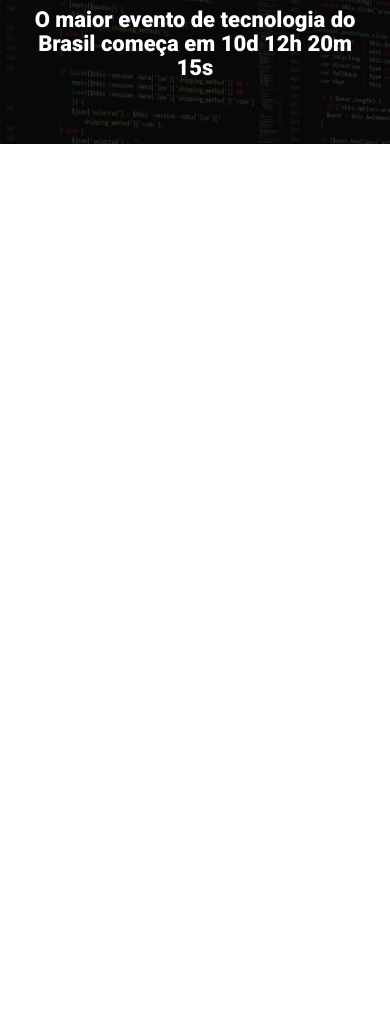
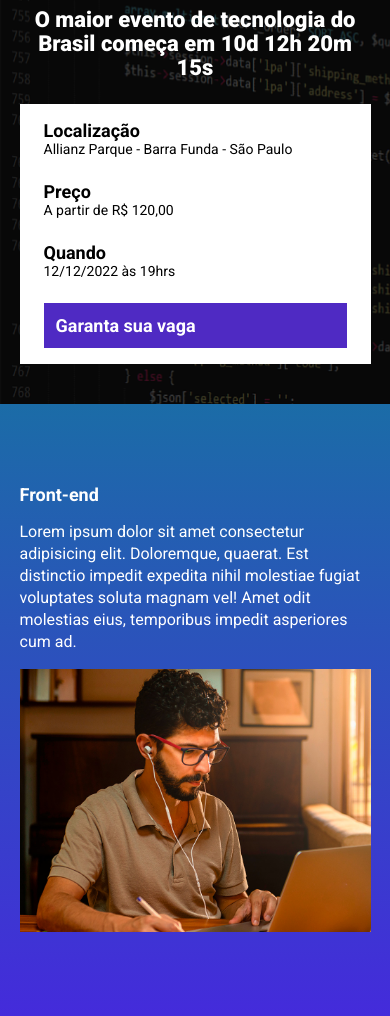
Before and after one commit to igorlolyan/ebac_tech_talks, a website built with Parcel: page src/index.html in a window 390 px wide. Shown: the part 96-1112 px from the top of the page. Before the commit the page ends 844 px from the top, so only its background shows below. Built offline with nearby package versions, Linux system fonts and the light colour scheme.

Commit message:
adicionando section event

```diff
--- a/package.json
+++ b/package.json
@@ -4,7 +4,7 @@
   "description": "",
   "main": "index.js",
   "scripts": {
-    "dev": "parcel src/index.html src/styles/main.scss src/scripts/main.js",
+    "dev": "parcel src/index.html src/styles/main.scss src/scripts/main.js --no-cache",
     "test": "echo \"Error: no test specified\" && exit 1"
   },
   "keywords": [],
--- a/src/index.html
+++ b/src/index.html
@@ -1,5 +1,6 @@
 <!DOCTYPE html>
 <html lang="pt-BR">
+
 <head>
     <meta charset="UTF-8">
     <meta name="viewport" content="width=device-width, initial-scale=1.0">
@@ -11,6 +12,7 @@
 
     <link rel="stylesheet" href="styles/main.scss">
 </head>
+
 <body>
     <header class="hero">
         <div class="container">
@@ -18,7 +20,38 @@
             <p class="hero__text">
                 O maior evento de tecnologia do Brasil começa em 10d 12h 20m 15s
             </p>
+            <div class="infos-bar">
+                <ul class="infos-bar__infos">
+                    <li class="infos-bar__infos__item">
+                        <b>Localização</b>
+                        Allianz Parque - Barra Funda - São Paulo
+                    </li>
+                    <li class="infos-bar__infos__item">
+                        <b>Preço</b>
+                        A partir de R$ 120,00
+                    </li>
+                    <li class="infos-bar__infos__item">
+                        <b>Quando</b>
+                        12/12/2022 às 19hrs
+                    </li>
+                </ul>
+                <a href="#" class="button button--primary">
+                    Garanta sua vaga
+                </a>
+            </div>
         </div>
     </header>
+    <section class="event">
+        <div class="container">
+            <div class="event__details">
+                <h2 class="event__details__title">Front-end</h2>
+                <p class="event__details__description">
+                    Lorem ipsum dolor sit amet consectetur adipisicing elit. Doloremque, quaerat. Est distinctio impedit expedita nihil molestiae fugiat voluptates soluta magnam vel! Amet odit molestias eius, temporibus impedit asperiores cum ad.
+                </p>
+            </div>
+            <img class="event__image" src="images/frontend.png" alt="Front-end">
+        </div>
+    </section>
 </body>
+
 </html>
--- /dev/null
+++ b/src/styles/components/_buttons.scss
@@ -0,0 +1,23 @@
+.button {
+    padding: 12px;
+    font-size: 18px;
+    font-weight: bold;
+    text-decoration: none;
+    white-space: nowrap;
+
+    &--primary {
+        color: #fff;
+        background-color: #4F2AC3;
+    }
+
+    @media (max-width: 640px) {
+        display: block;
+        width: 100%;
+    }
+
+    @media (max-width: 1024px) {
+        display: flex;
+        align-items: center;
+
+    }
+}
--- /dev/null
+++ b/src/styles/components/_event.scss
@@ -0,0 +1,41 @@
+.event {
+    padding: 80px 0;
+    background-image: linear-gradient(#1b6ca7, #442bdb);
+
+    .container {
+        display: flex;
+    }
+
+    &__image {
+        max-width: 360px;
+    }
+
+    &__details {
+        margin-right: 40px;
+
+        &__title {
+            font-size: 18px;
+            font-weight: bold;
+            margin-bottom: 16px;
+        }
+
+        &__description {
+            line-height: 22px;
+        }
+    }
+
+    @media (max-width: 640px) {
+        .container {
+            display: block;
+        }
+
+        &__image {
+            width: 100%;
+        }
+
+        &__details {
+            margin-right: 0;
+            margin-bottom: 16px;
+        }
+    }
+}
--- /dev/null
+++ b/src/styles/components/_infos_bar.scss
@@ -0,0 +1,41 @@
+.infos-bar {
+    padding: 16px 24px;
+    background-color: #fff;
+    display: flex;
+    justify-content: space-between;
+
+    &__infos {
+        display: flex;
+        gap: 40px;
+
+        &__item {
+            font-size: 14px;
+            color: #000;
+
+
+            b {
+                font-size: 18px;
+                display: block;
+                color: #000;
+            }
+        }
+    }
+
+    @media (max-width: 640px) {
+        display: block;
+
+        &__infos {
+            display: block;
+
+            &__item {
+                margin-bottom: 24px;
+            }
+        }
+    }
+
+    @media (max-width: 1024px) {
+        &__infos {
+            gap: 16px;
+        }
+    }
+}
--- a/src/styles/main.scss
+++ b/src/styles/main.scss
@@ -1,4 +1,7 @@
-@use '_hero';
+@use 'hero';
+@use 'components/infos_bar';
+@use 'components/buttons';
+@use 'components/event';
 
 * {
     margin: 0;
@@ -6,6 +9,7 @@
     box-sizing: border-box;
     font-family: Roboto, sans-serif;
     color: #fff;
+    list-style: none;
 }
 
 .container {
```
